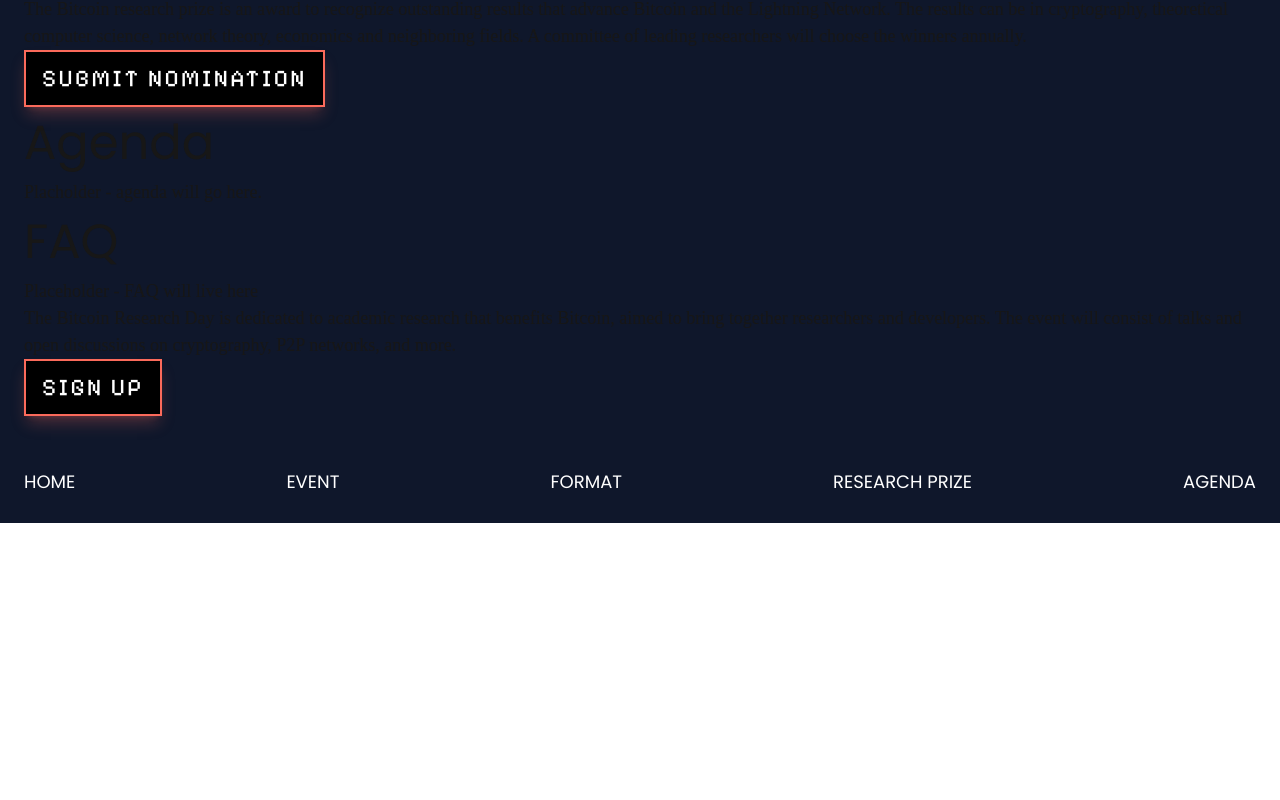
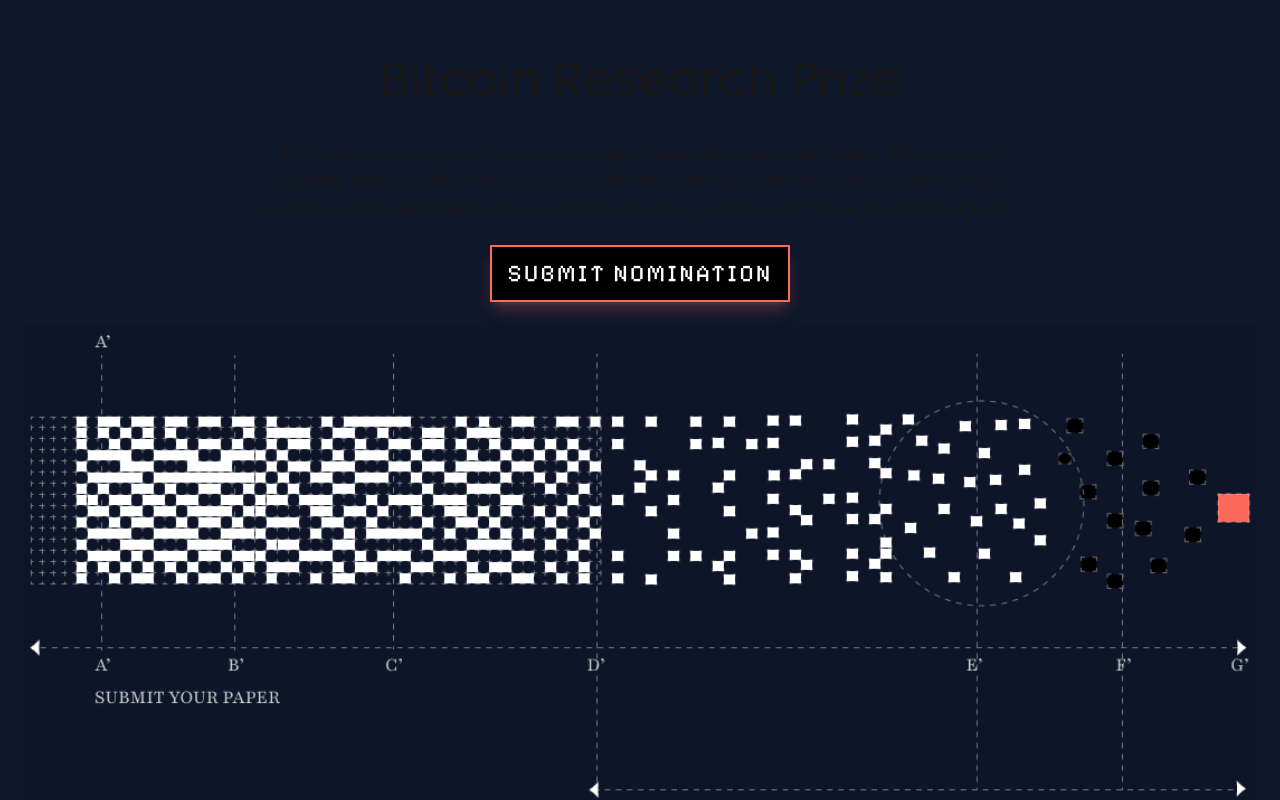
Before and after one commit to chaincodelabs/brd-website, a Next.js app: page / in a window 1280 px wide. Shown: the part 1455-2255 px from the top of the page. Before the commit the page ends 1978 px from the top, so only its background shows below. Built offline with nearby package versions, Linux system fonts and the light colour scheme.

Commit message:
bitcoin research prize styling

```diff
--- a/app/page.tsx
+++ b/app/page.tsx
@@ -46,8 +46,22 @@
         <div id="format">
           <FormatContent />
         </div>
-        <div id="prize">
-          <PrizeContent />
+        <div id="prize" className="py-6 md:py-16 lg:py-30 flex flex-col gap-6">
+          <div className="flex flex-col gap-6 max-w-3xl mx-auto text-center items-center">
+            <PrizeContent />
+          </div>
+          <picture className="w-full h-auto max-w-7xl mx-auto block">
+            <source
+              media="(min-width: 768px)"
+              srcSet="/bitcoin-research-prize@2x.png 2x, /bitcoin-research-prize.png 1x"
+            />
+            <img
+              src="/bitcoin-research-prize.png"
+              srcSet="/bitcoin-research-prize@2x.png 2x"
+              alt="Bitcoin Research Prize"
+              className="w-full h-auto"
+            />
+          </picture>
         </div>
         <div id="agenda">
           <AgendaContent />
```
Also changed, not shown: public/bitcoin-research-prize.png (added), public/bitcoin-research-prize@2x.png (added).
